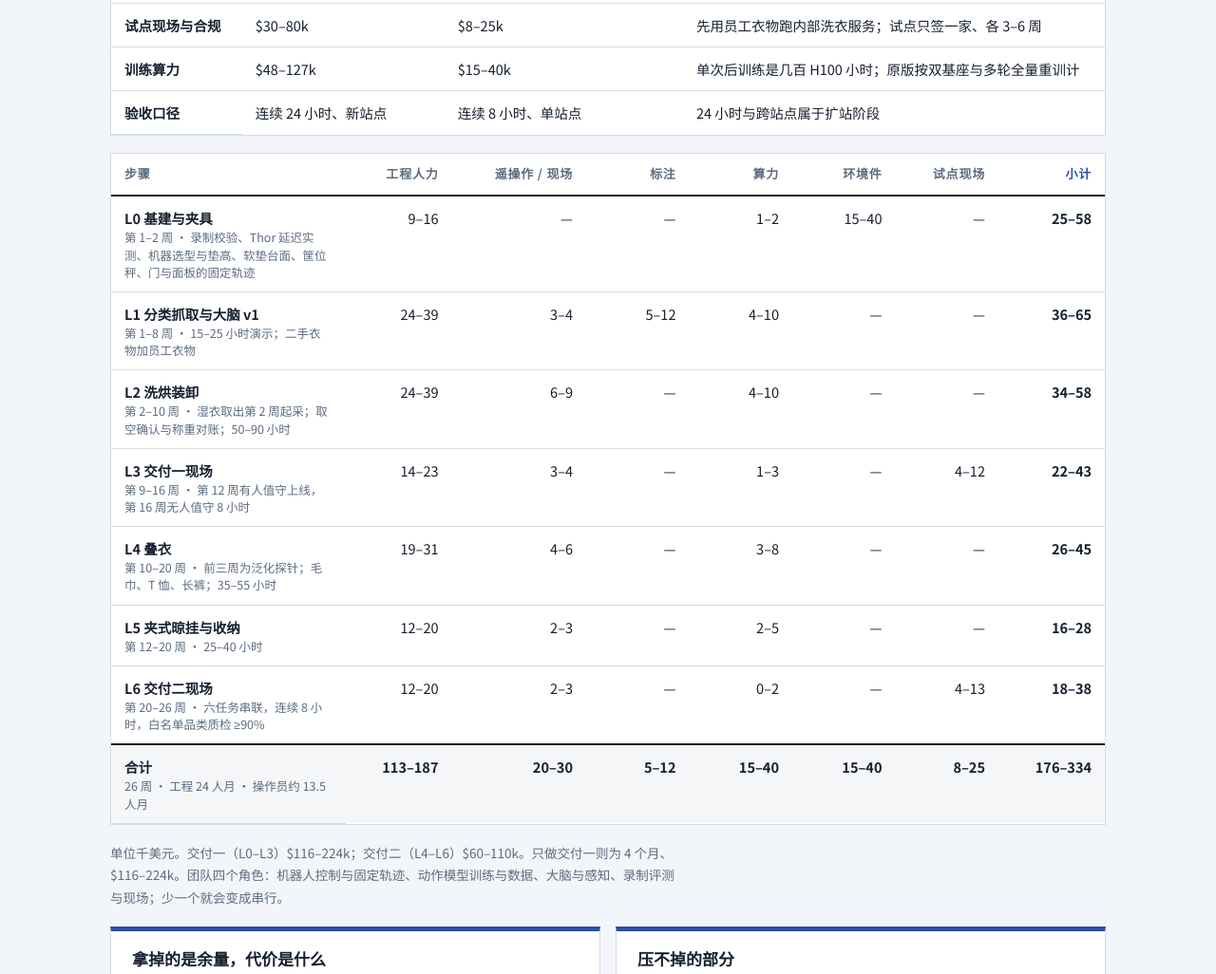
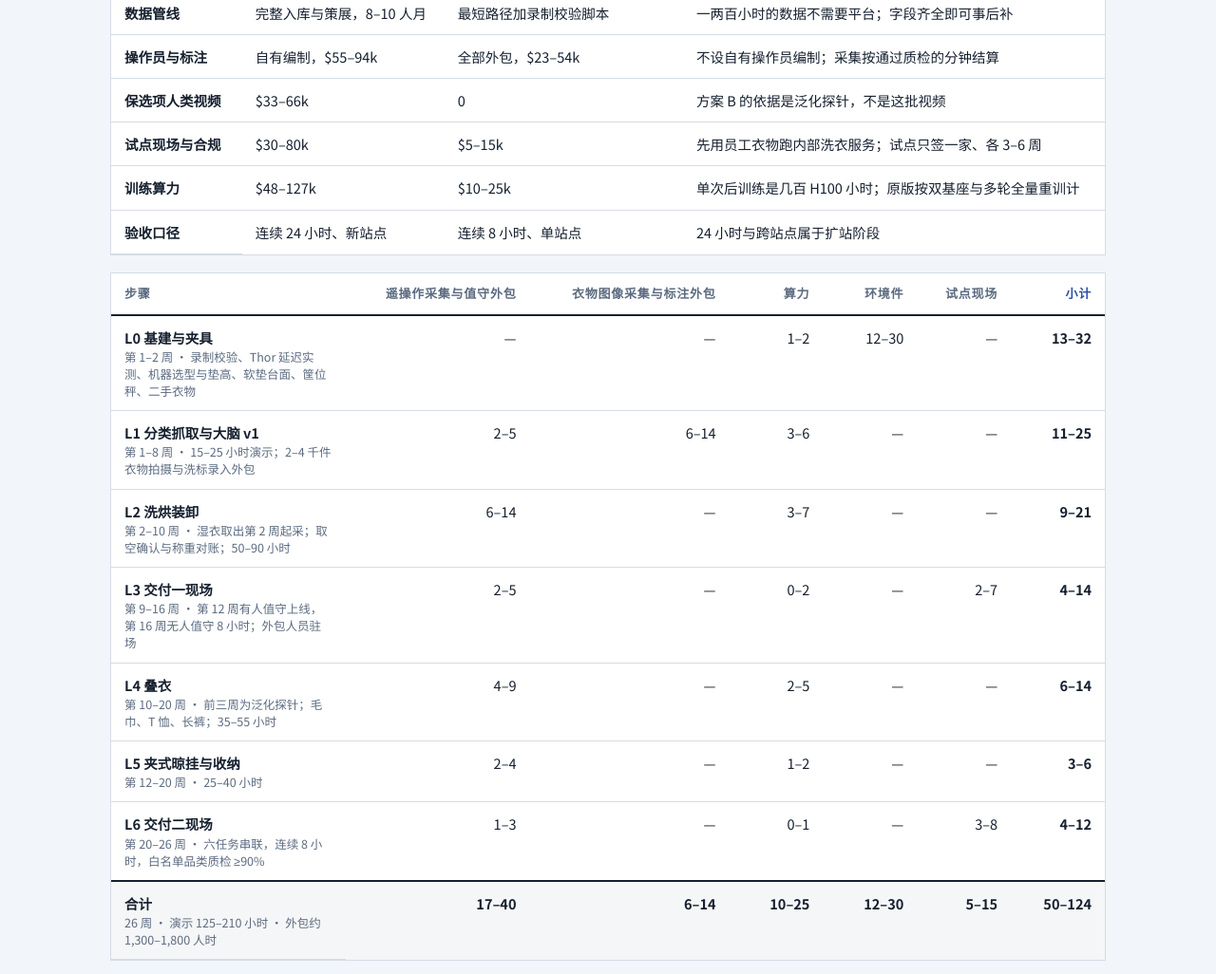
Before and after one commit to wikieden/figure-data-pipeline, a plain HTML site: page docs/reports/laundry-two-plans.html in a window 1280 px wide. Shown: the part 1447-2473 px from the top of the page at 95% size. Drawn offline with Linux system fonts and the light colour scheme.

Commit message:
docs: lean Plan A budget restated (2026-09-21): excludes R&D labor, adds outsourced teleop collection/attendance and garment imaging/annotation; $50-124k over 6 months
Co-Authored-By: Claude Fable 5.1 <noreply@anthropic.com>

```diff
--- a/docs/reports/laundry-two-plans.html
+++ b/docs/reports/laundry-two-plans.html
@@ -117,7 +117,7 @@ footer{font-size:13px;color:var(--muted);display:flex;flex-direction:column;gap:
   <div class="verdict">
     <h3>结论</h3>
     <ol>
-      <li><strong>建议按方案 A 的精简版立项</strong>：6 个月、4 名工程师、$176–334k 做完六项任务；其中交付一（分类 → 洗 → 烘）$116–224k，第 3 个月有人值守上线、第 4 个月无人值守 8 小时。原版（11 个月、$477–911k）保留作保守上限，明细见下文各表。</li>
+      <li><strong>建议按方案 A 的精简版立项</strong>：6 个月做完六项任务，经费 $50–124k（不含研发人力，含数据采集外包），研发投入 4 名工程师；其中交付一（分类 → 洗 → 烘）$37–92k，第 3 个月有人值守上线、第 4 个月无人值守 8 小时。原版（11 个月、$477–911k）保留作保守上限，明细见下文各表。</li>
       <li>交付一的任务是从衣堆抓单件、开关机器门、整把装卸，对布料精细操作要求低，主要靠 VLM 大脑的识别编排加后训练的抓取放置。<strong>这部分用方案 A 把握较大，不需要自有预训练。</strong></li>
       <li>方案 B（自有预训练）真正起作用的是交付二里的叠和晾。所以 <strong>B 的决策点放在第 7 个月</strong>：交付一验收后做 2–3 周的"泛化探针"（训两类衣物、测第三类），外部基座对布料的先验不够再启动 B。</li>
       <li>方案 B 是 A 的超集，只多一段自有预训练；A 的设备、数据、评测集、管线全部复用，没有沉没成本。</li>
@@ -129,31 +129,32 @@ footer{font-size:13px;color:var(--muted);display:flex;flex-direction:column;gap:
 
 <section>
   <h2>方案 A 精简版：去掉余量之后</h2>
-  <p><strong>6 个月、4 名工程师加 2–3 名操作员、$176–334k。</strong>原版是 11 个月、约 60 工程人月、$477–911k。逐项复核后，原版约六成是稳妥余量和可以后置的项；精简版把它们拿掉，并写明代价。</p>
+  <p><strong>6 个月、经费 $50–124k：不含研发人力，含数据采集外包。</strong>研发投入为 4 名工程师 × 6 个月，由现有编制承担。原版是 11 个月、约 60 工程人月、$477–911k（其中非研发人力部分 $196–442k）。逐项复核后，原版约六成是稳妥余量和可以后置的项；精简版把它们拿掉，并写明代价。</p>
   <div class="scroll"><table>
     <thead><tr><th>原版里的项</th><th>原版</th><th>精简版</th><th>为什么可以去掉</th></tr></thead><tbody>
-    <tr><th>工程人月</th><td>约 60</td><td><strong>24</strong>（4 人 × 6 个月）</td><td>两次交付重叠推进；各步骤各自留的余量叠加后偏多</td></tr>
+    <tr><th>工程人月（不计入经费）</th><td>约 60</td><td><strong>24</strong>（4 人 × 6 个月）</td><td>两次交付重叠推进；各步骤各自留的余量叠加后偏多</td></tr>
     <tr><th>两次交付</th><td>串行</td><td>第 10 周起并行</td><td>叠、晾与洗烘用不同工位和不同子技能</td></tr>
     <tr><th>基座</th><td>两个对照</td><td>一个</td><td>对照是为了选型稳妥，不是交付必需；换基座留作失败时的手段</td></tr>
     <tr><th>VLM 大脑</th><td>两轮标注微调</td><td>提示词、状态机、一个轻量分类头</td><td>只在实测不达标的属性上补标注</td></tr>
     <tr><th>数据管线</th><td>完整入库与策展，8–10 人月</td><td>最短路径加录制校验脚本</td><td>一两百小时的数据不需要平台；字段齐全即可事后补</td></tr>
+    <tr><th>操作员与标注</th><td>自有编制，$55–94k</td><td>全部外包，$23–54k</td><td>不设自有操作员编制；采集按通过质检的分钟结算</td></tr>
     <tr><th>保选项人类视频</th><td>$33–66k</td><td>0</td><td>方案 B 的依据是泛化探针，不是这批视频</td></tr>
-    <tr><th>试点现场与合规</th><td>$30–80k</td><td>$8–25k</td><td>先用员工衣物跑内部洗衣服务；试点只签一家、各 3–6 周</td></tr>
-    <tr><th>训练算力</th><td>$48–127k</td><td>$15–40k</td><td>单次后训练是几百 H100 小时；原版按双基座与多轮全量重训计</td></tr>
+    <tr><th>试点现场与合规</th><td>$30–80k</td><td>$5–15k</td><td>先用员工衣物跑内部洗衣服务；试点只签一家、各 3–6 周</td></tr>
+    <tr><th>训练算力</th><td>$48–127k</td><td>$10–25k</td><td>单次后训练是几百 H100 小时；原版按双基座与多轮全量重训计</td></tr>
     <tr><th>验收口径</th><td>连续 24 小时、新站点</td><td>连续 8 小时、单站点</td><td>24 小时与跨站点属于扩站阶段</td></tr>
   </tbody></table></div>
   <div class="scroll"><table class="num">
-    <thead><tr><th>步骤</th><th>工程人力</th><th>遥操作 / 现场</th><th>标注</th><th>算力</th><th>环境件</th><th>试点现场</th><th class="a">小计</th></tr></thead><tbody>
-    <tr><th>L0 基建与夹具<small>第 1–2 周 · 录制校验、Thor 延迟实测、机器选型与垫高、软垫台面、筐位秤、门与面板的固定轨迹</small></th><td>9–16</td><td>—</td><td>—</td><td>1–2</td><td>15–40</td><td>—</td><td><strong>25–58</strong></td></tr>
-    <tr><th>L1 分类抓取与大脑 v1<small>第 1–8 周 · 15–25 小时演示；二手衣物加员工衣物</small></th><td>24–39</td><td>3–4</td><td>5–12</td><td>4–10</td><td>—</td><td>—</td><td><strong>36–65</strong></td></tr>
-    <tr><th>L2 洗烘装卸<small>第 2–10 周 · 湿衣取出第 2 周起采；取空确认与称重对账；50–90 小时</small></th><td>24–39</td><td>6–9</td><td>—</td><td>4–10</td><td>—</td><td>—</td><td><strong>34–58</strong></td></tr>
-    <tr><th>L3 交付一现场<small>第 9–16 周 · 第 12 周有人值守上线，第 16 周无人值守 8 小时</small></th><td>14–23</td><td>3–4</td><td>—</td><td>1–3</td><td>—</td><td>4–12</td><td><strong>22–43</strong></td></tr>
-    <tr><th>L4 叠衣<small>第 10–20 周 · 前三周为泛化探针；毛巾、T 恤、长裤；35–55 小时</small></th><td>19–31</td><td>4–6</td><td>—</td><td>3–8</td><td>—</td><td>—</td><td><strong>26–45</strong></td></tr>
-    <tr><th>L5 夹式晾挂与收纳<small>第 12–20 周 · 25–40 小时</small></th><td>12–20</td><td>2–3</td><td>—</td><td>2–5</td><td>—</td><td>—</td><td><strong>16–28</strong></td></tr>
-    <tr><th>L6 交付二现场<small>第 20–26 周 · 六任务串联，连续 8 小时，白名单品类质检 ≥90%</small></th><td>12–20</td><td>2–3</td><td>—</td><td>0–2</td><td>—</td><td>4–13</td><td><strong>18–38</strong></td></tr>
-    <tr class="sum"><th>合计<small>26 周 · 工程 24 人月 · 操作员约 13.5 人月</small></th><td><strong>113–187</strong></td><td><strong>20–30</strong></td><td><strong>5–12</strong></td><td><strong>15–40</strong></td><td><strong>15–40</strong></td><td><strong>8–25</strong></td><td><strong>176–334</strong></td></tr>
+    <thead><tr><th>步骤</th><th>遥操作采集与值守外包</th><th>衣物图像采集与标注外包</th><th>算力</th><th>环境件</th><th>试点现场</th><th class="a">小计</th></tr></thead><tbody>
+    <tr><th>L0 基建与夹具<small>第 1–2 周 · 录制校验、Thor 延迟实测、机器选型与垫高、软垫台面、筐位秤、二手衣物</small></th><td>—</td><td>—</td><td>1–2</td><td>12–30</td><td>—</td><td><strong>13–32</strong></td></tr>
+    <tr><th>L1 分类抓取与大脑 v1<small>第 1–8 周 · 15–25 小时演示；2–4 千件衣物拍摄与洗标录入外包</small></th><td>2–5</td><td>6–14</td><td>3–6</td><td>—</td><td>—</td><td><strong>11–25</strong></td></tr>
+    <tr><th>L2 洗烘装卸<small>第 2–10 周 · 湿衣取出第 2 周起采；取空确认与称重对账；50–90 小时</small></th><td>6–14</td><td>—</td><td>3–7</td><td>—</td><td>—</td><td><strong>9–21</strong></td></tr>
+    <tr><th>L3 交付一现场<small>第 9–16 周 · 第 12 周有人值守上线，第 16 周无人值守 8 小时；外包人员驻场</small></th><td>2–5</td><td>—</td><td>0–2</td><td>—</td><td>2–7</td><td><strong>4–14</strong></td></tr>
+    <tr><th>L4 叠衣<small>第 10–20 周 · 前三周为泛化探针；毛巾、T 恤、长裤；35–55 小时</small></th><td>4–9</td><td>—</td><td>2–5</td><td>—</td><td>—</td><td><strong>6–14</strong></td></tr>
+    <tr><th>L5 夹式晾挂与收纳<small>第 12–20 周 · 25–40 小时</small></th><td>2–4</td><td>—</td><td>1–2</td><td>—</td><td>—</td><td><strong>3–6</strong></td></tr>
+    <tr><th>L6 交付二现场<small>第 20–26 周 · 六任务串联，连续 8 小时，白名单品类质检 ≥90%</small></th><td>1–3</td><td>—</td><td>0–1</td><td>—</td><td>3–8</td><td><strong>4–12</strong></td></tr>
+    <tr class="sum"><th>合计<small>26 周 · 演示 125–210 小时 · 外包约 1,300–1,800 人时</small></th><td><strong>17–40</strong></td><td><strong>6–14</strong></td><td><strong>10–25</strong></td><td><strong>12–30</strong></td><td><strong>5–15</strong></td><td><strong>50–124</strong></td></tr>
   </tbody></table></div>
-  <p class="note">单位千美元。交付一（L0–L3）$116–224k；交付二（L4–L6）$60–110k。只做交付一则为 4 个月、$116–224k。团队四个角色：机器人控制与固定轨迹、动作模型训练与数据、大脑与感知、录制评测与现场；少一个就会变成串行。</p>
+  <p class="note">单位千美元。<strong>不含研发人力</strong>：4 名工程师 × 6 个月由现有编制承担，若折算约 $113–187k。遥操作采集、现场值守与复位、衣物拍摄与标注全部外包；外包单价为我方估算，未询价：驻场遥操作人员每人时 $13–22（含供应商管理费），采集部分按通过质检的演示分钟结算；衣物拍摄与洗标录入每件 $1.5–3。交付一（L0–L3）$37–92k；交付二（L4–L6）$13–32k；只做交付一则为 4 个月、$37–92k。</p>
   <div class="pair">
     <div class="plan a">
       <h3>拿掉的是余量，代价是什么</h3>
@@ -161,7 +162,7 @@ footer{font-size:13px;color:var(--muted);display:flex;flex-direction:column;gap:
     </div>
     <div class="plan a">
       <h3>压不掉的部分</h3>
-      <p>湿衣缠绕取出和位控手臂的刚性接触仍是最大的不确定，精简版没有让它们变容易；连续运行的稳定性要靠日历时间跑出来。区间上沿 $334k 对应这两项各多耗 3–4 周。验收范围为单站点、连续 8 小时、白名单品类、夹式晾挂。</p>
+      <p>湿衣缠绕取出和位控手臂的刚性接触仍是最大的不确定，精简版没有让它们变容易；连续运行的稳定性要靠日历时间跑出来。区间上沿 $124k 对应这两项各多耗 3–4 周、外包人时相应增加。验收范围为单站点、连续 8 小时、白名单品类、夹式晾挂。</p>
     </div>
   </div>
 </section>
@@ -512,9 +513,9 @@ footer{font-size:13px;color:var(--muted);display:flex;flex-direction:column;gap:
 <section class="ask">
   <h2>请您决策的三件事</h2>
   <ol>
-    <li><b>批准方案 A 精简版</b>：6 个月、4 名工程师、$176–334k；先批交付一（$116–224k，第 3 个月有人值守上线、第 4 个月无人值守 8 小时），第 8 周检查点不过即停。原版 $266–509k 作为保守上限。</li>
+    <li><b>批准方案 A 精简版</b>：6 个月、经费 $50–124k（不含研发人力，含数据采集外包），研发投入 4 名工程师；先批交付一（$37–92k，第 3 个月有人值守上线、第 4 个月无人值守 8 小时），第 8 周检查点不过即停。原版 $266–509k 作为保守上限。</li>
     <li><b>确认不采保选项人类视频</b>（精简版已去掉，省 $33–66k）；代价是泛化探针不过时方案 B 晚 1–2 个月起步。</li>
-    <li><b>确认方案 B 的决策点</b>（精简版为第 10–12 周的泛化探针，原版为第 7 个月）：依据是交付一的现场验收结果，加上 2–3 周的泛化探针（训两类衣物、测第三类）。交付二（晾 → 叠 → 收纳）精简版预算 $60–110k（原版 $212–402k），届时一并审批。</li>
+    <li><b>确认方案 B 的决策点</b>（精简版为第 10–12 周的泛化探针，原版为第 7 个月）：依据是交付一的现场验收结果，加上 2–3 周的泛化探针（训两类衣物、测第三类）。交付二（晾 → 叠 → 收纳）精简版预算 $13–32k（原版 $212–402k），届时一并审批。</li>
   </ol>
 </section>
 
```
Also changed, not shown: 1 other file.
